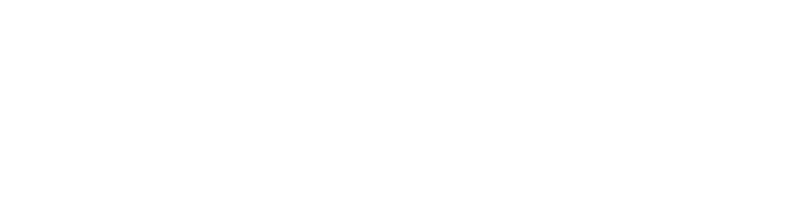
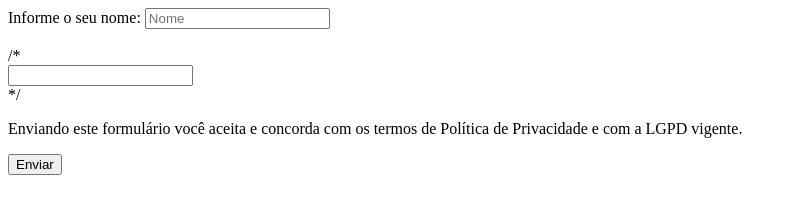
Before and after one commit to danrusman/formulario-cadastro-pessoal, a plain HTML site: page index.html in a window 1280 px wide. Shown: the whole page, without its empty margins (0-797 px from the left). Drawn offline with Linux system fonts and the light colour scheme.

Commit message:
Create index.html

```diff
--- a/index.html
+++ b/index.html
@@ -8,10 +8,18 @@
 </head>
 <body>
     <div class="container">
+        <form action="">
             <div class="container2">
+                <div class="logo-itau"></div>
                 <div class="container-dados">
                     <div class="campo-nome"></div>
-                <div class="informe-nome"></div>
+                        <label for="nome">Informe o seu nome: </label>
+                        <input type="text" id="nome" name="nome" placeholder="Nome"><br><br>
+
+                    /*<div class="informe-nome">
+                        <input type="text" >
+                    </div>*/
+
                     <div class="campo-sobrenome"></div>
                     <div class="informe-sobrenome"></div>
                     <div class="campo-cpf"></div>
@@ -37,11 +45,13 @@
                     <div class="titulo-termos"></div>
                     <div class="campo-termos">
                         <div class="descricao-termo"></div>
+                            <p> Enviando este formulário você aceita e concorda com os termos de Política de Privacidade e com a LGPD vigente.</p>
                         <div class="botao-termo"></div>
+                        <button>Enviar</button>
                     </div>
                 </div>
-            <div class="logo-itau"></div>
             </div>
+        </form>
     </div>
 </body>
 </html>
```
Also changed, not shown: index.css (+0 -23 lines). Lines whose indentation alone changed are shown as unchanged.
